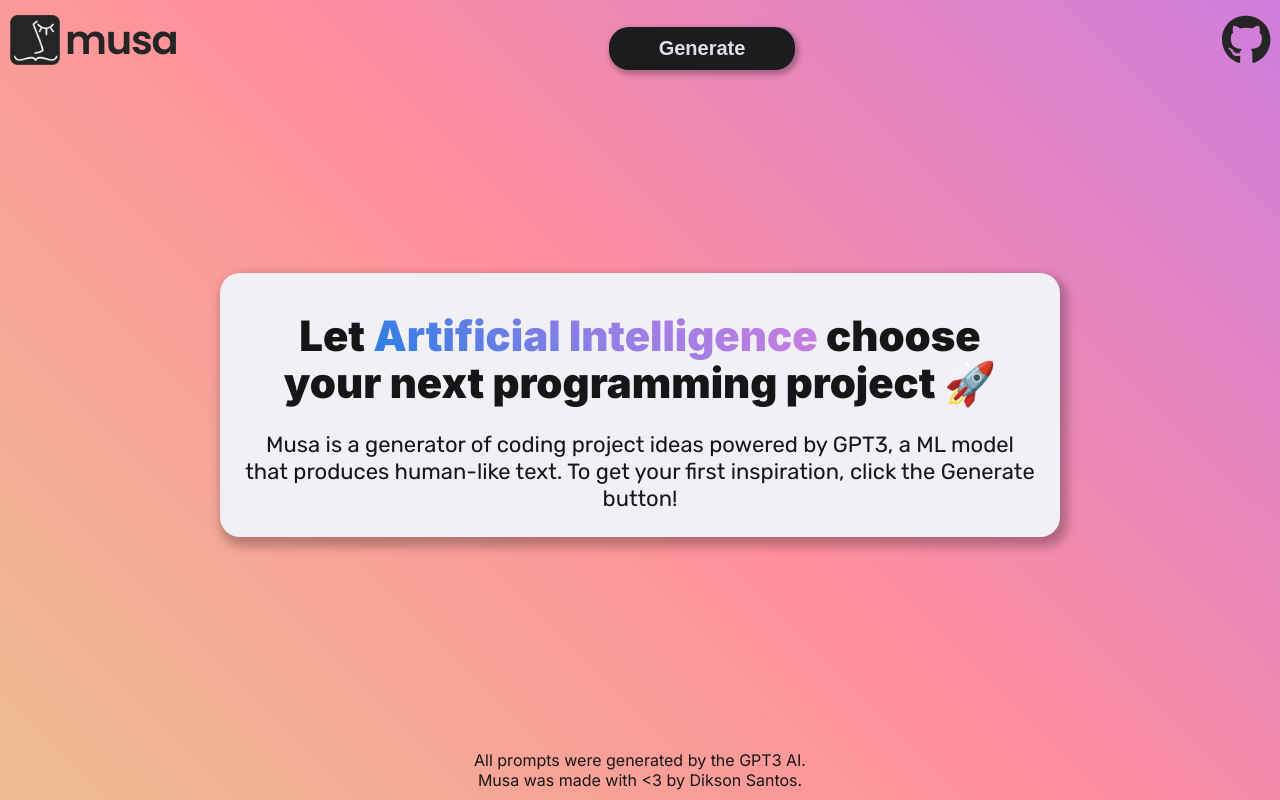
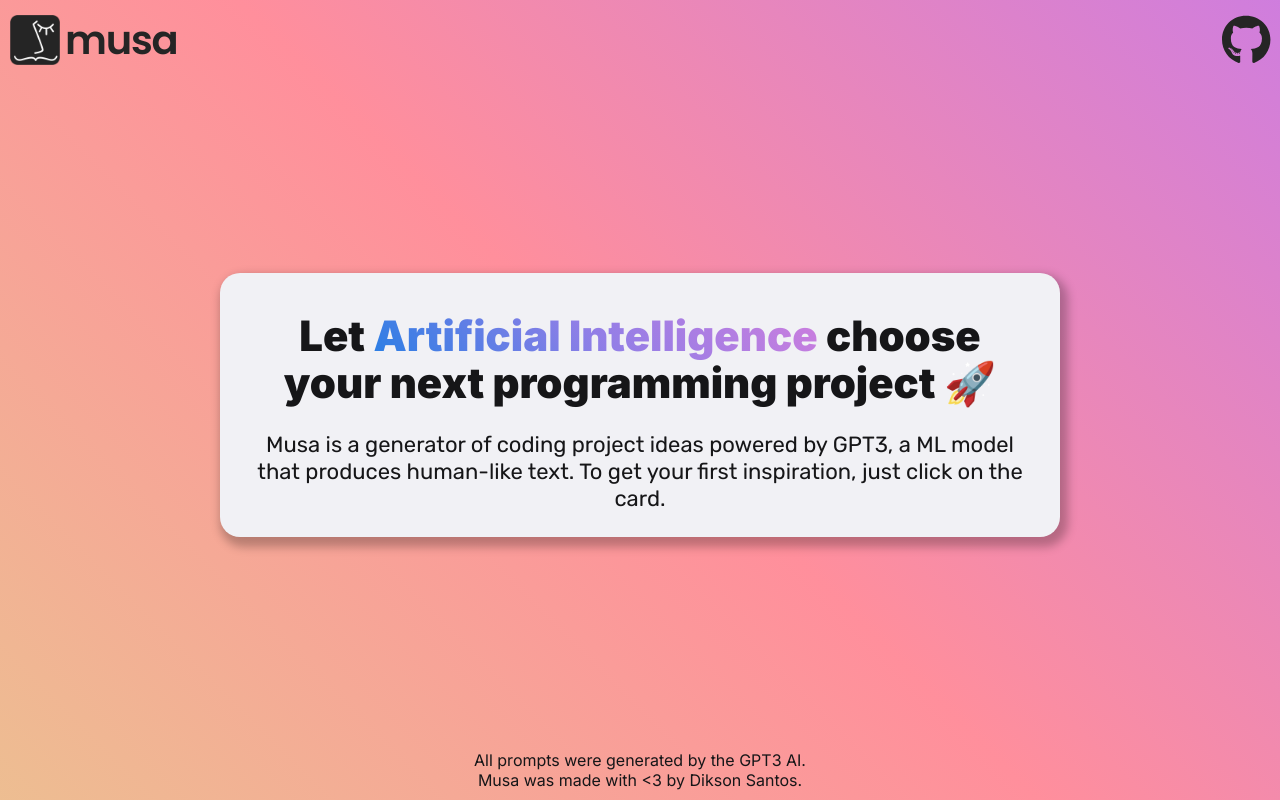
Before and after one commit to diksown/musa, a React (Create React App) app in the folder frontend/: page / in a window 1280 px wide. Built offline with nearby package versions, Linux system fonts and the light colour scheme.

Commit message:
remove refresh button

```diff
--- a/frontend/src/App.js
+++ b/frontend/src/App.js
@@ -2,14 +2,12 @@ import "./App.css";
 import Navbar from "./Components/Navbar";
 import Card from "./Components/Card";
 import Footer from "./Components/Footer";
-import { useState } from "react";
 
 let App = () => {
-  const [projectState, setProjectState] = useState(0);
   return (
     <div className="App">
-      <Navbar notifyClick={setProjectState} />
-      <Card currentState={projectState} />
+      <Navbar />
+      <Card />
       <Footer />
     </div>
   );
--- a/frontend/src/Components/Card.css
+++ b/frontend/src/Components/Card.css
@@ -44,6 +44,8 @@
 }
 
 .MainCard {
+  user-select: none;
+  cursor: pointer;
   display: flex;
   flex-direction: column;
   justify-content: center;
--- a/frontend/src/Components/Card.js
+++ b/frontend/src/Components/Card.js
@@ -1,5 +1,6 @@
 import "./Card.css";
 import projects from "../Static/projects.js";
+import { useState } from "react";
 
 const genColor = (hue, saturation, lightness) => {
   return `hsl(${hue}, ${saturation}%, ${lightness}%)`;
@@ -59,9 +60,8 @@ const Presentation = () => {
       </div>
       <div className="PresentationDescription">
         Musa is a generator of coding project ideas powered by GPT3, a ML model
-        that produces human-like text. To get your first inspiration, click the
-        <span> Generate </span>
-        button!
+        that produces human-like text. To get your first inspiration, just click
+        on the card.
       </div>
     </>
   );
@@ -75,11 +75,12 @@ const CardContent = ({ currentState }) => {
   }
 };
 
-const Card = ({ currentState }) => {
+const Card = () => {
+  const [projectState, setProjectState] = useState(0);
   return (
     <div className="MainCardWrapper">
-      <div className="MainCard">
-        <CardContent currentState={currentState} />
+      <div className="MainCard" onClick={() => setProjectState({})}>
+        <CardContent currentState={projectState} />
       </div>
     </div>
   );
--- a/frontend/src/Components/Navbar.js
+++ b/frontend/src/Components/Navbar.js
@@ -44,19 +44,10 @@ const GithubButton = () => {
   );
 };
 
-const RefreshButton = ({ notifyClick }) => {
-  return (
-    <button className="RefreshButton" onClick={() => notifyClick({})}>
-      Generate
-    </button>
-  );
-};
-
-const Navbar = ({ notifyClick }) => {
+const Navbar = () => {
   return (
     <div className="Navbar">
       <MusaLogo />
-      <RefreshButton notifyClick={notifyClick} />
       <GithubButton />
     </div>
   );
```
